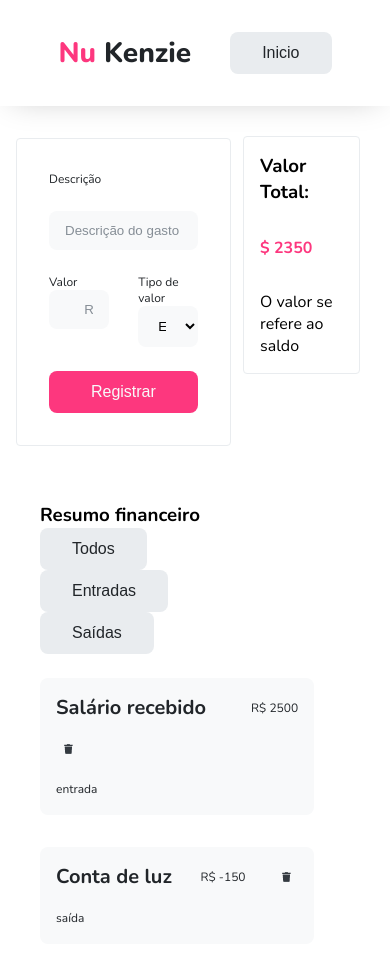
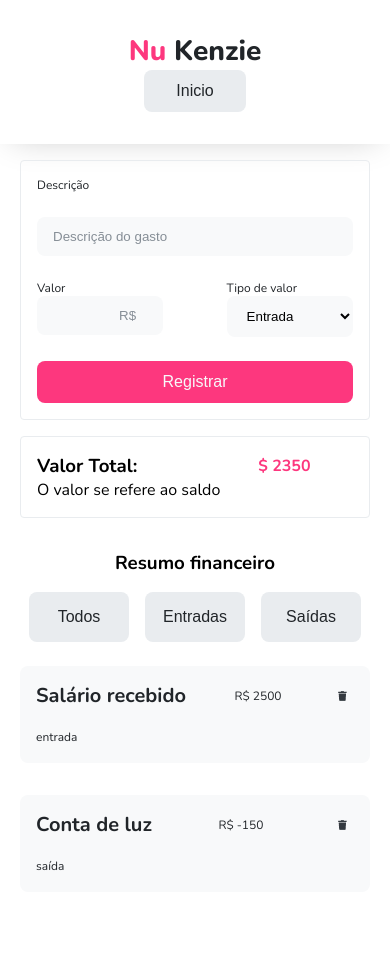
Before and after one commit to AndersonKeller/react-entrega-s1-template-nu-kenzie-AndersonKeller, a React (Create React App) app: page / in a window 390 px wide. Both pictures are taken after a click on the button "Iniciar". Shown: the top 960 px of the page. After the commit the page ends 892 px from the top, so only its background shows below. Built offline with nearby package versions, Linux system fonts and the light colour scheme.

Commit message:
Mobile-first

```diff
--- a/src/App.css
+++ b/src/App.css
@@ -75,22 +75,21 @@ button:hover {
   width: 70%;
   margin: 0 auto;
   display: flex;
+  flex-direction: column;
   gap: 2rem;
-  position: relative;
   margin-top: 1rem;
+  align-items: center;
   justify-content: space-between;
-  padding: 1rem;
 }
 .container-form {
-  width: 30%;
-  padding: 2rem;
+  padding: 1rem;
   border: 1px solid var(--color-gray200);
   border-radius: 0.25rem;
   height: max-content;
   text-align: left;
+  max-width: 450px;
 }
 .total-container {
-  width: 30%;
   padding: 1rem;
   border: 1px solid var(--color-gray200);
   border-radius: 0.25rem;
@@ -99,26 +98,12 @@ button:hover {
   align-items: center;
   justify-content: flex-start;
   text-align: left;
-  margin-top: 2rem;
-  position: absolute;
-  top: 300px;
-  gap: 2rem;
+  max-width: 500px;
+  margin-top: 1rem;
 }
-@media (max-width: 1232px) {
+
+@media (min-width: 981px) {
   .container {
-    width: 100vw;
-    flex-direction: column;
-  }
-  .container-form {
-    width: 60%;
-  }
-  .total-container {
-    top: -18px;
-    right: 50px;
+    flex-direction: row;
   }
 }
-@media (max-width: 600px) {
-  .total-container {
-    right: 30px;
-  }
-}
--- a/src/components/Card/styles.css
+++ b/src/components/Card/styles.css
@@ -10,11 +10,13 @@
   flex-wrap: wrap;
   cursor: pointer;
   gap: 1rem;
+  min-width: 350px;
 }
 .li-card p {
   font-size: var(--title3);
   color: var(--color-gray400);
   font-weight: 700;
+  text-align: left;
 }
 .li-card span {
   font-size: var(--title4);
--- a/src/components/Form/styles.css
+++ b/src/components/Form/styles.css
@@ -36,3 +36,6 @@ select::placeholder {
 form button {
   width: 100%;
 }
+.section-forms {
+  min-width: 350px;
+}
--- a/src/components/Header/styles.css
+++ b/src/components/Header/styles.css
@@ -8,6 +8,7 @@ nav {
   margin: 0 auto;
   display: flex;
   align-items: center;
+  flex-direction: column;
   justify-content: space-between;
 }
 .btn-header {
@@ -18,3 +19,8 @@ nav {
 .title-main span {
   color: var(--color-gray400);
 }
+@media (min-width: 450px) {
+  nav {
+    flex-direction: row;
+  }
+}
--- a/src/components/Home/home.jsx
+++ b/src/components/Home/home.jsx
@@ -15,13 +15,21 @@ export function Home({ setUser }) {
     <div>
       <Header setUser={setUser} />
       <div className="container">
+        <section className="section-forms">
           <Form
             listTransactions={listTransaction}
             setListTransactions={setListTransactions}
           />
+          {listTransaction.length ? (
+            <TotalMoney listTransactions={listTransaction} />
+          ) : (
+            ""
+          )}
+        </section>
         <div className="div-ul">
           <div className="div-header">
             <h3>Resumo financeiro</h3>
+            <div className="div-btns-header">
               <button className="btn-filters" onClick={() => setFilterList([])}>
                 Todos
               </button>
@@ -46,6 +54,7 @@ export function Home({ setUser }) {
                 Saídas
               </button>
             </div>
+          </div>
           <ul>
             {listTransaction.length ? (
               <List
@@ -58,12 +67,6 @@ export function Home({ setUser }) {
             )}
           </ul>
         </div>
-
-        {listTransaction.length ? (
-          <TotalMoney listTransactions={listTransaction} />
-        ) : (
-          ""
-        )}
       </div>
     </div>
   );
--- a/src/components/Home/styles.css
+++ b/src/components/Home/styles.css
@@ -8,5 +8,6 @@ ul {
 .btn-filters {
   background-color: var(--color-gray200);
   color: var(--color-gray400);
-  width: max-content;
+  width: 100px;
+  padding: 1rem;
 }
--- a/src/components/Index/styles.css
+++ b/src/components/Index/styles.css
@@ -22,7 +22,7 @@
   text-align: left;
 }
 .btn-index {
-  width: 80%;
+  width: 60%;
   max-width: 80%;
 }
 .btn-index:hover {
--- a/src/components/List/styles.css
+++ b/src/components/List/styles.css
@@ -1,20 +1,27 @@
 .div-header {
   display: flex;
   width: 100%;
+  flex-direction: column;
   justify-content: space-between;
   align-items: center;
+  gap: 1rem;
 }
 .div-ul {
   list-style: none;
-  min-width: 60%;
+  width: 100%;
   display: flex;
   flex-direction: column;
   align-items: flex-end;
   gap: 1.5rem;
-  padding: 1.5rem;
   box-sizing: border-box;
+  max-width: 550px;
+  min-width: 350px;
 }
-
+.div-btns-header {
+  display: flex;
+  gap: 1rem;
+  justify-content: center;
+}
 .li-noCard {
   width: 100%;
   height: 100px;
@@ -26,14 +33,8 @@
   font-size: var(--title2);
   font-weight: 700;
 }
-@media (max-width: 1038px) {
-  .div-ul {
-    width: 90%;
+@media (min-width: 1150px) {
+  .div-header {
+    flex-direction: row;
   }
 }
-@media (max-width: 565px) {
-  .div-header {
-    flex-direction: column;
-    align-items: flex-start;
-  }
-}
```
Lines whose indentation alone changed are shown as unchanged.
